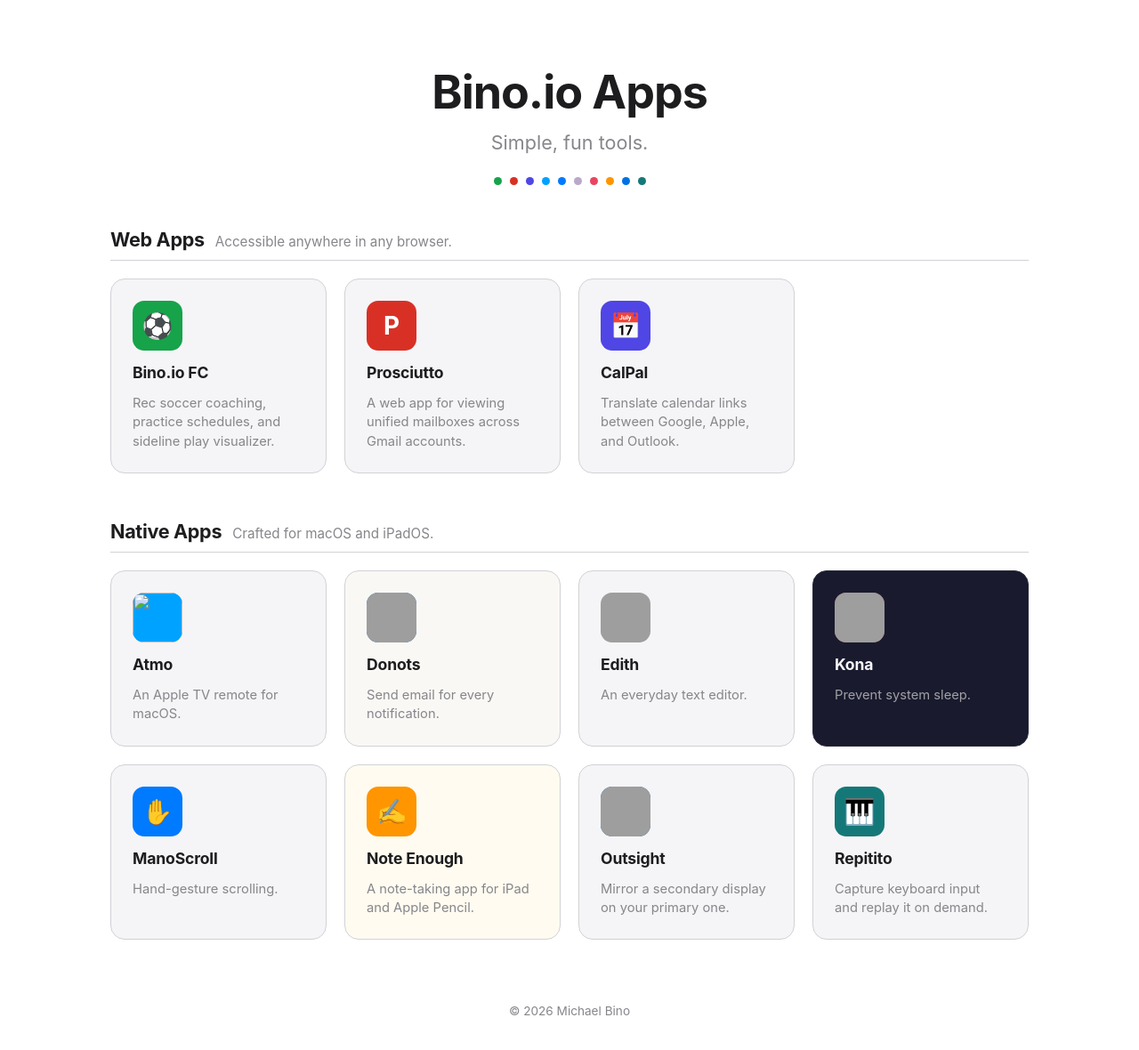
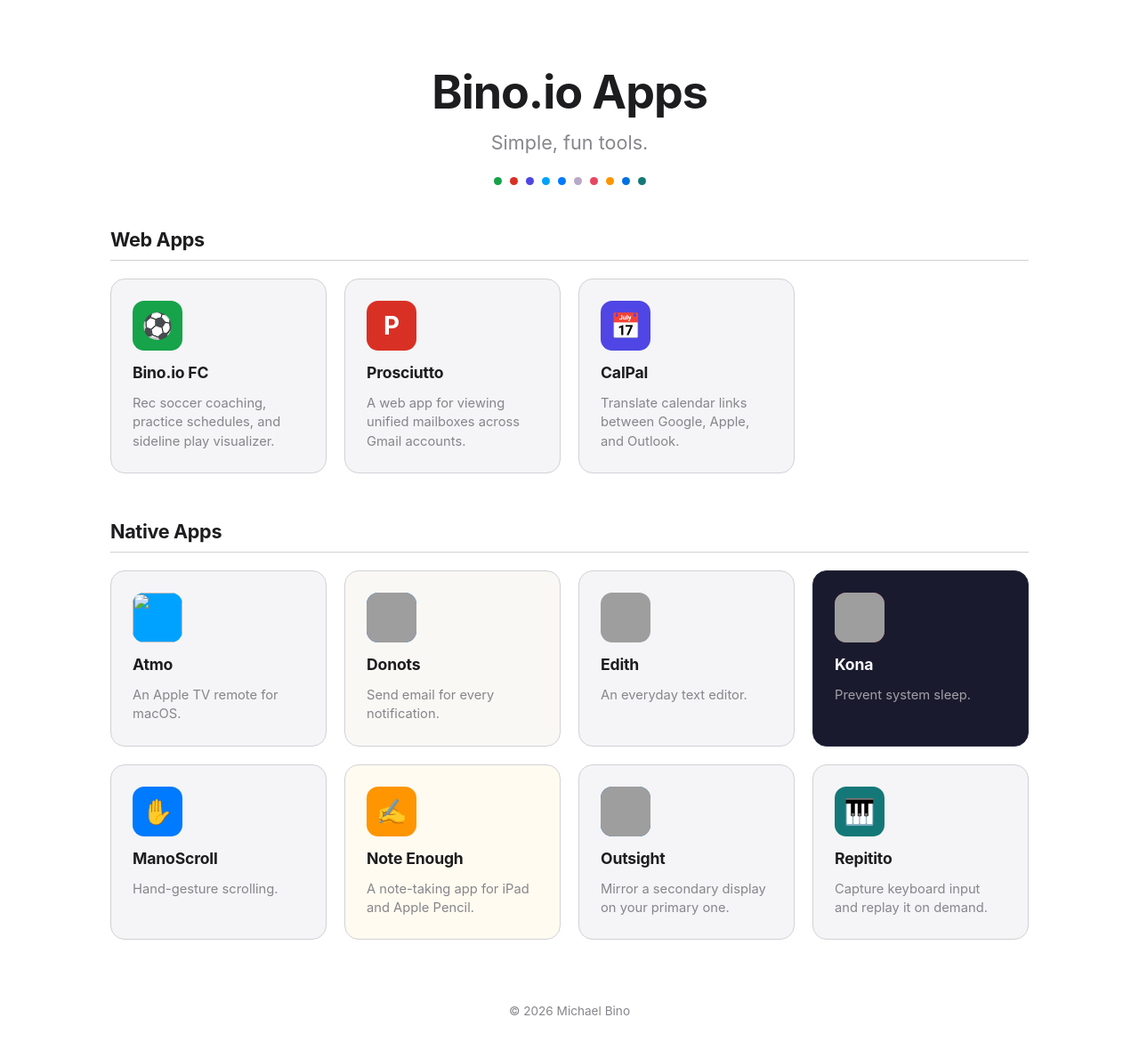
Before and after one commit to binoio/bino.io, a Jekyll site: the page built from index.html, in a window 1280 px wide, cut to the strip 0-1180 px from the top of the page. Shown: the whole strip at 89% size. Built offline with Jekyll 4.4.1, drawn with Linux system fonts in a browser that asks for light colours; grey boxes are pictures that could not be loaded.

Commit message:
style: remove section subtitles under Web Apps and Native Apps (#2)

```diff
--- a/index.html
+++ b/index.html
@@ -22,7 +22,6 @@ title: "Bino.io Apps"
 <section class="app-section">
   <div class="section-header">
     <h2>Web Apps</h2>
-    <p>Accessible anywhere in any browser.</p>
   </div>
   <div class="grid">
     <a class="card fc" href="https://fc.bino.io" style="--accent:#16a34a">
@@ -48,7 +47,6 @@ title: "Bino.io Apps"
 <section class="app-section">
   <div class="section-header">
     <h2>Native Apps</h2>
-    <p>Crafted for macOS and iPadOS.</p>
   </div>
   <div class="grid">
     <a class="card atmo" href="/atmo/" style="--accent:#00A2FF">
```
